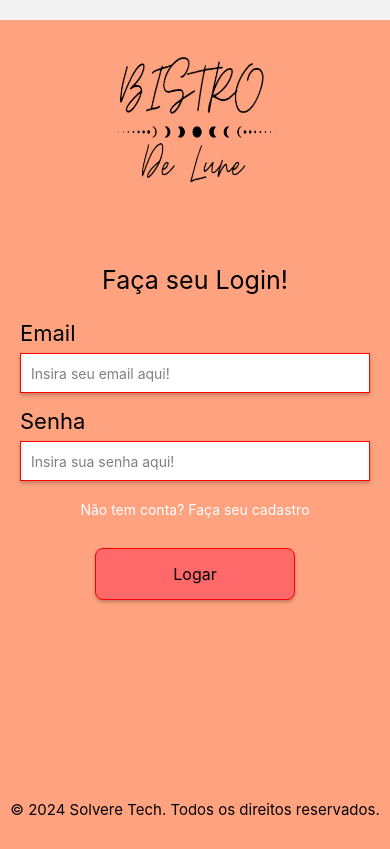
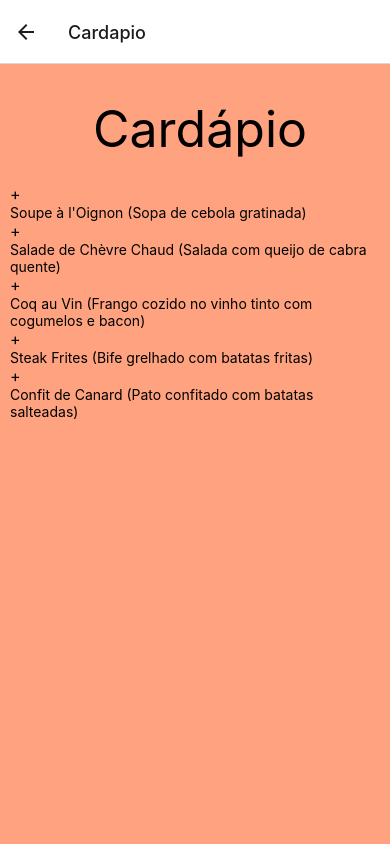
Before and after one commit to devgarciadiogo/solvere-tech, a React Native app: screen /Cardapio in a window 390 px wide. Built offline with nearby package versions, Linux system fonts and the light colour scheme.

Commit message:
V. 1.8
tela de cardápio

```diff
--- a/AppNavigator.js
+++ b/AppNavigator.js
@@ -4,6 +4,7 @@ import { createStackNavigator } from '@react-navigation/stack';
 import { NavigationContainer } from '@react-navigation/native';
 import Login from './Login'; // Renomeie seu componente para Login
 import Cadastro from './Cadastro';
+import Cardapio from './Cardapio'
 
 const Stack = createStackNavigator();
 
@@ -13,7 +14,11 @@ const AppNavigator = () => {
       <Stack.Navigator initialRouteName="Login">
         <Stack.Screen name="Login" component={Login} />
         <Stack.Screen name="Cadastro" component={Cadastro} />
+        <Stack.Screen name="Cardapio" component={Cardapio} />
+
       </Stack.Navigator>
+
+
     </NavigationContainer>
   );
 }
--- a/Cadastro.js
+++ b/Cadastro.js
@@ -78,7 +78,7 @@ const Cadastro = ({ navigation }) => {
 const styles = StyleSheet.create({
     container: {
         flex: 1,
-        backgroundColor: '#C40C0C', // Altera a cor do background
+        backgroundColor: '#FFA27F', // Altera a cor do background
         padding: 10,
     },
     display1: {
--- /dev/null
+++ b/Cardapio.js
@@ -0,0 +1,121 @@
+import React, { useState } from 'react';
+import { StatusBar } from 'expo-status-bar';
+import { View, TextInput, Button, StyleSheet, Text, TouchableOpacity, FlatList } from 'react-native';
+import { NavigationContainer } from '@react-navigation/native';
+import { createStackNavigator } from '@react-navigation/stack';
+
+const Stack = createStackNavigator();
+
+const Cardapio = ({ navigation }) => {
+    React.useLayoutEffect(() => {
+        navigation.setOptions({
+            headerTitleAlign: 'left',
+        });
+    }, [navigation]);
+
+
+return (
+
+    <View style={styles.container}>
+         <Text style={styles.display1}>Cardápio</Text>
+        <TouchableOpacity>
+         <Text style={styles.adicionarButtonText}>+</Text>
+         <Text style={styles.item1}>Soupe à l'Oignon (Sopa de cebola gratinada)</Text>
+        </TouchableOpacity>
+
+        <TouchableOpacity>
+         <Text style={styles.adicionarButtonText}>+</Text>
+         <Text style={styles.item2}>Salade de Chèvre Chaud (Salada com queijo de cabra quente)</Text>
+        </TouchableOpacity>
+
+        <TouchableOpacity>
+         <Text style={styles.adicionarButtonText}>+</Text>
+         <Text style={styles.item3}>Coq au Vin (Frango cozido no vinho tinto com cogumelos e bacon)</Text>
+        </TouchableOpacity>
+
+        <TouchableOpacity>
+         <Text style={styles.adicionarButtonText}>+</Text>
+         <Text style={styles.item4}>Steak Frites (Bife grelhado com batatas fritas)</Text>
+        </TouchableOpacity>
+
+        <TouchableOpacity>
+         <Text style={styles.adicionarButtonText}>+</Text>
+         <Text style={styles.item5}>Confit de Canard (Pato confitado com batatas salteadas)</Text>
+        </TouchableOpacity>
+
+    <StatusBar style="auto" />
+    </View>
+
+
+
+
+);
+}
+
+const styles = StyleSheet.create({
+    container: {
+        flex: 1,
+        backgroundColor: '#FFA27F', // Altera a cor do background
+        padding: 10,
+    },
+    display1: {
+        marginLeft: 10, // Margem esquerda do texto
+        marginVertical: 25,
+        fontSize: 50,
+        textAlign: 'center', // Centraliza o texto
+        color: '#000', // Cor do texto
+    },
+    label: {
+        marginVertical: 10,
+        marginLeft: 15,
+        fontSize: 18,
+        color: '#000', // Cor do texto
+    },
+    input: {
+        marginVertical: 10,
+        marginTop: 2,
+        backgroundColor: '#fff',
+        height: 40,
+        borderWidth: 1,
+        borderColor: '#000', // Cor da borda
+        borderRadius: 4,
+        marginLeft: 15, // Margem esquerda
+        padding: 2, // Espaço interno
+        paddingLeft: 10,
+        width: 350,
+        placeholderTextColor: 'rgba(0, 0, 0, 0.5)',
+        shadowColor: "#000",
+        shadowOffset: { width: 0, height: 2 },
+        shadowOpacity: 0.25,
+        shadowRadius: 3.84,
+        elevation: 5,
+    },
+    adicionarButtonTextButton: {
+        backgroundColor: '#FFC100', // Cor do botão
+        borderColor: '#000000', // Cor da borda
+        borderWidth: 1, // Largura da borda
+        padding: 15,
+        borderRadius: 8,
+        alignItems: 'center',
+        marginVertical: 20,
+        width: 200,
+        alignSelf: 'center',
+        shadowColor: "#000",
+        shadowOffset: { width: 0, height: 2 },
+        shadowOpacity: 0.25,
+        shadowRadius: 3.84,
+        elevation: 5,
+    },
+    adicionarButtonText: {
+        color: '#000',
+        fontSize: 16,
+    },
+    copy:{
+        marginVertical:30,
+        textAlign: 'center',
+        marginTop: 180,
+        fontSize: 15,
+    },
+});
+
+export default Cardapio;
--- a/Login.js
+++ b/Login.js
@@ -50,13 +50,13 @@ export default function Login({ navigation }) {
 
       <TouchableOpacity
         style={styles.loginButton}
-        onPress={() => {
-          // Lógica para lidar com o login
-          console.log('Botão Logar pressionado');
-        }}
+        onPress={() => navigation.navigate('Cardapio')} // Navega para a tela de cardápio
       >
         <Text style={styles.loginButtonText}>Logar</Text>
       </TouchableOpacity>
+
+
+
 
       <Text style = {styles.copy}> © 2024 Solvere Tech. Todos os direitos reservados. </Text>
 
```
